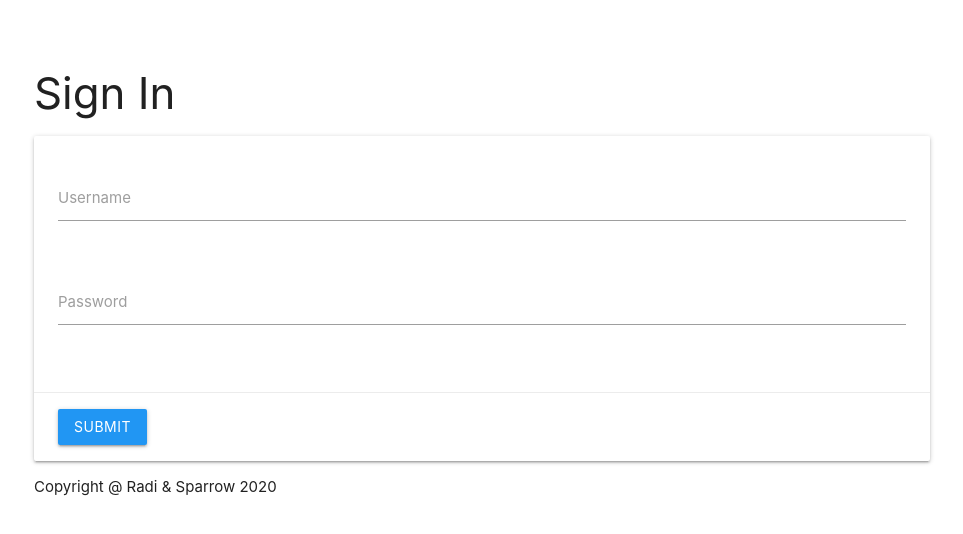
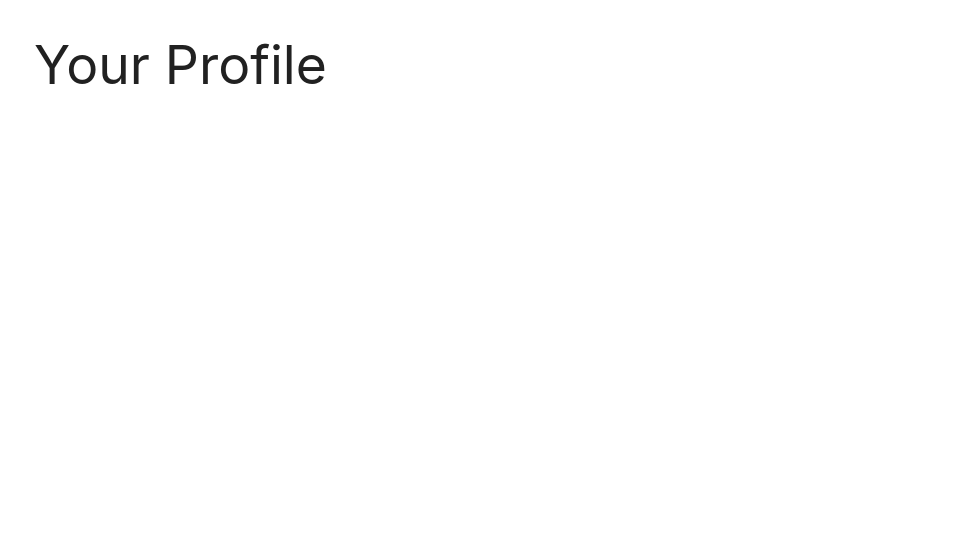
Before and after one commit to sparrowvivek16/inventory, a React (Create React App) app: page /profile in a window 1280 px wide. Shown: the top 534 px of the page, without its empty margins (158-1121 px from the left). Built offline with nearby package versions, Linux system fonts and the light colour scheme.

Commit message:
Added Profile component without any content

```diff
--- a/src/App.js
+++ b/src/App.js
@@ -1,6 +1,7 @@
 import React, { Component } from 'react';
 import { BrowserRouter, Route, Switch } from 'react-router-dom';
-import Login from './components/login';
+//import Login from './components/login';
+import Profile from './components/profile';
 import firebase from './config/fbfsConfig';
 
 const auth = firebase.auth();
@@ -18,7 +19,8 @@ class App extends Component{
       return (
         <BrowserRouter>
         <div className="Section">
-        <Login checkUser={this.checkUser} snack={this.snack} />
+        {/* <Login checkUser={this.checkUser} snack={this.snack} /> */}
+        <Profile />
         </div>
         </BrowserRouter>
       );
--- /dev/null
+++ b/src/components/profile.js
@@ -0,0 +1,13 @@
+import React, { Component } from 'react';
+
+class Profile extends Component{
+    render(){
+        return (
+            <div className="container">
+                <h2>Your Profile</h2>
+            </div>
+        );
+    }
+}
+
+export default Profile;
```
